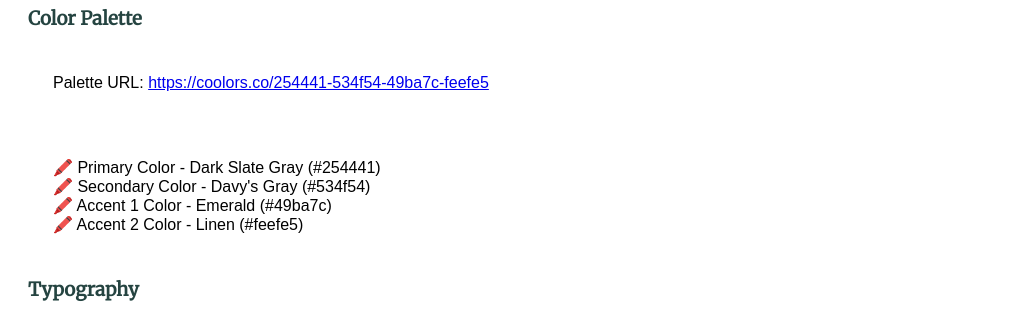
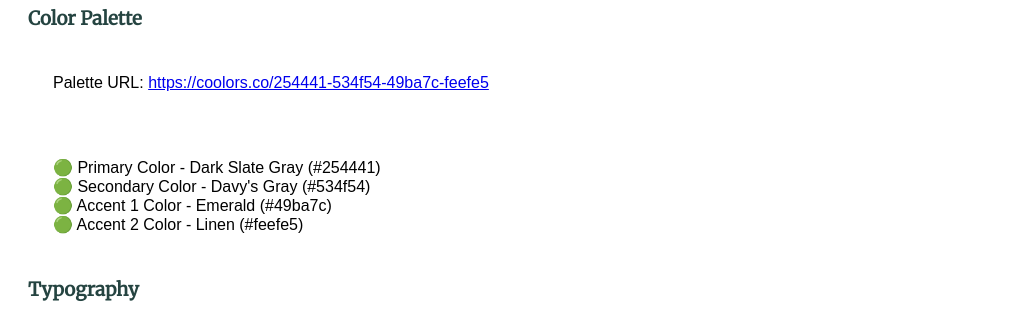
Before and after one commit to nicoleandreluczon/wdd130, a plain HTML site: page wwr/site-plan-rafting.html in a window 1280 px wide. Shown: the part 1240-1549 px from the top of the page, without its empty margins (0-1024 px from the left). Drawn offline with Linux system fonts and the light colour scheme.

Commit message:
bullet emoji change

```diff
--- a/wwr/site-plan-rafting.html
+++ b/wwr/site-plan-rafting.html
@@ -34,10 +34,10 @@
             <h3>Color Palette</h3>
             <p>Palette URL: <a href="https://coolors.co/254441-534f54-49ba7c-feefe5" target="_blank">https://coolors.co/254441-534f54-49ba7c-feefe5</a></p>
             <p>
-                🖍️ Primary Color - Dark Slate Gray (#254441)<br>
-                🖍️ Secondary Color - Davy's Gray (#534f54)<br>
-                🖍️ Accent 1 Color - Emerald (#49ba7c)<br>
-                🖍️ Accent 2 Color - Linen (#feefe5)<br>
+                🟢 Primary Color - Dark Slate Gray (#254441)<br>
+                🟢 Secondary Color - Davy's Gray (#534f54)<br>
+                🟢 Accent 1 Color - Emerald (#49ba7c)<br>
+                🟢 Accent 2 Color - Linen (#feefe5)<br>
             </p>
             <h3>Typography</h3>
             <h4>Headings Example Font</h4>
```
